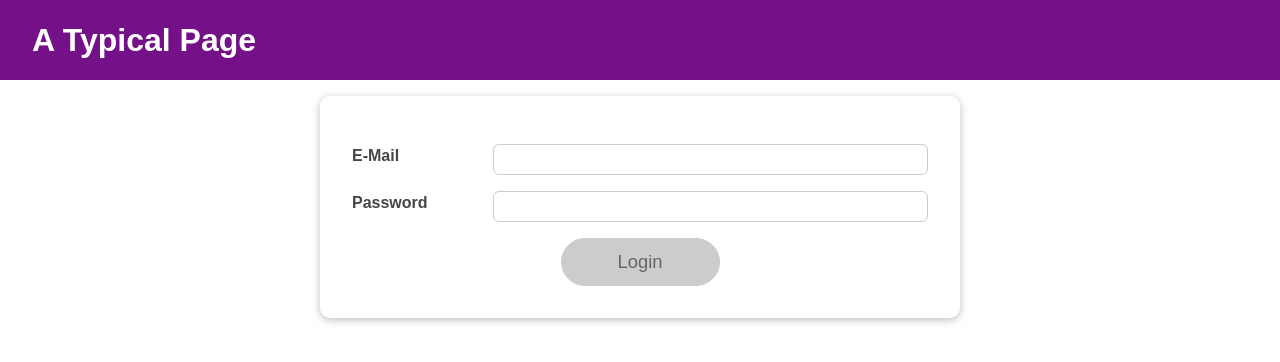
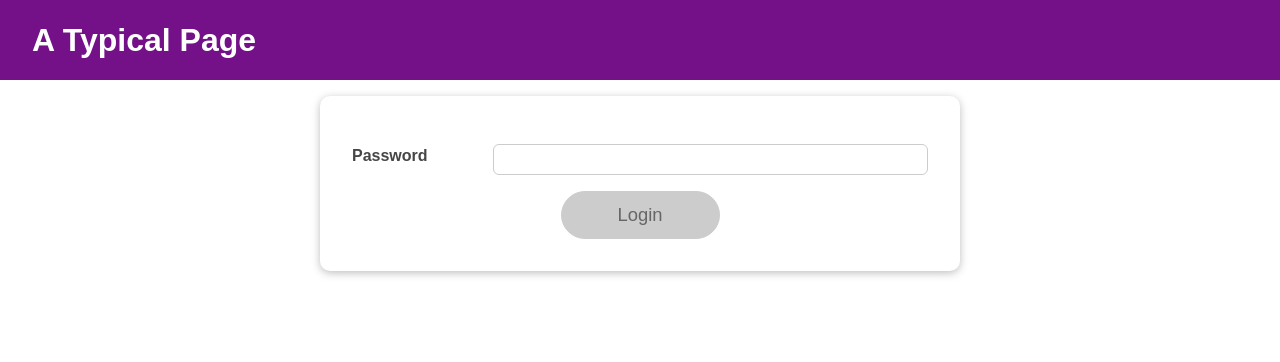
Before and after one commit to CJCODESgit/login-app, a React (Create React App) app: page / in a window 1280 px wide. Shown: the top 362 px of the page. Built offline with nearby package versions, Linux system fonts and the light colour scheme.

Commit message:
cut input for email

```diff
--- a/src/components/Login/Login.js
+++ b/src/components/Login/Login.js
@@ -105,19 +105,7 @@ const Login = () => {
   return (
     <Card className={classes.login}>
       <form onSubmit={submitHandler}>
-        <div
-          className={`${classes.control} ${emailState.isValid === false ? classes.invalid : ''
-            }`}
-        >
-          <label htmlFor="email">E-Mail</label>
-          <input
-            type="email"
-            id="email"
-            value={emailState.value}
-            onChange={emailChangeHandler}
-            onBlur={validateEmailHandler}
-          />
-        </div>
+
         <div
           className={`${classes.control} ${passwordState.isValid === false ? classes.invalid : ''
             }`}
```
Also changed, not shown: src/components/UI/Input/Input.js (+18 -2 lines).
